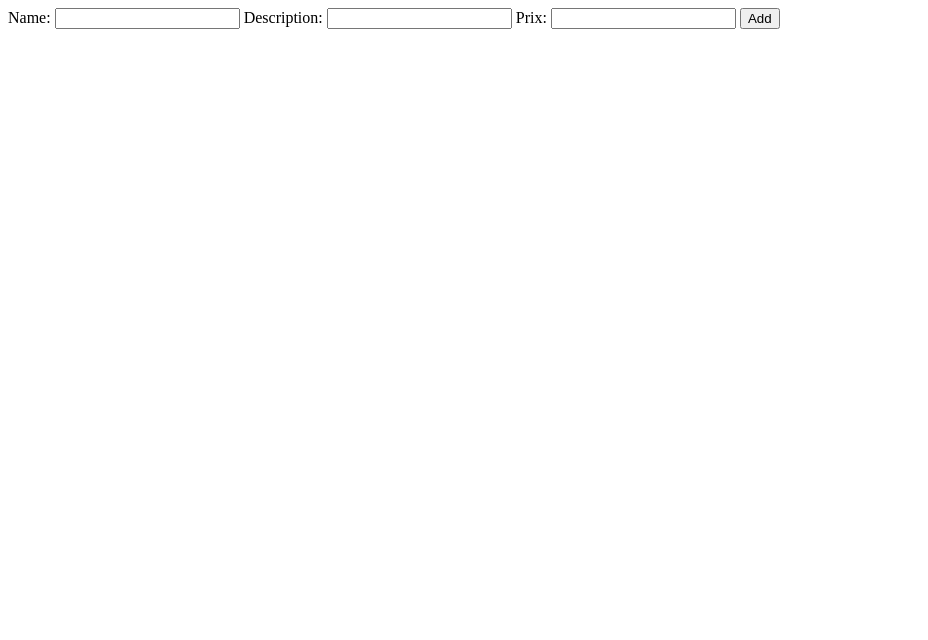
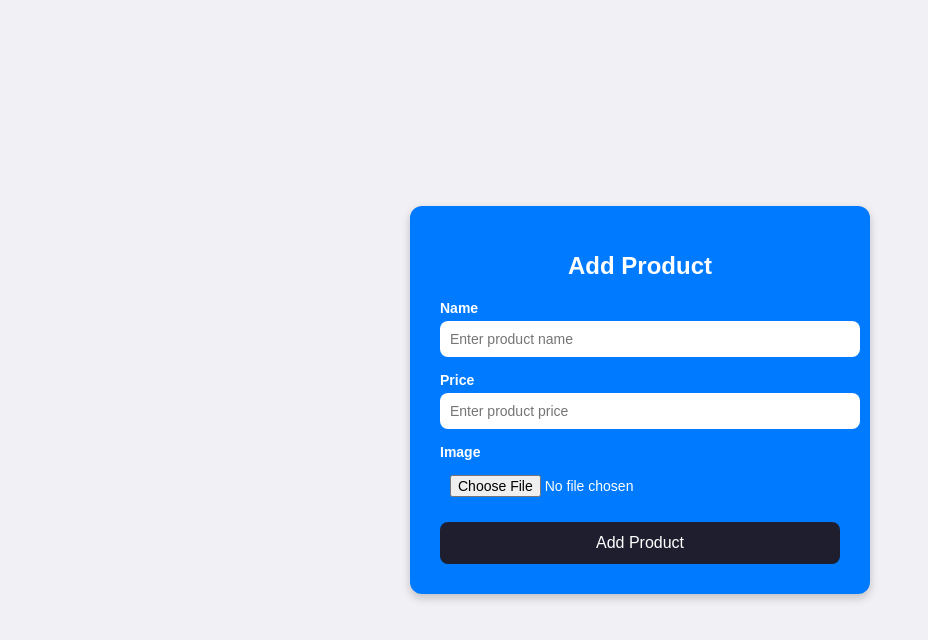
Before and after one commit to Realyassine/shopping_cart-js, a plain HTML site: page home/addProduct.html in a window 1280 px wide. Shown: the whole page, without its empty margins (0-928 px from the left). Drawn offline with Linux system fonts and the light colour scheme.

Commit message:
new update

```diff
--- a/home/addProduct.html
+++ b/home/addProduct.html
@@ -4,18 +4,82 @@
     <meta charset="UTF-8">
     <meta name="viewport" content="width=device-width, initial-scale=1.0">
     <title>Add Product</title>
+    <style>
+        body {
+            margin: 0;
+            padding: 0;
+            display: flex;
+            justify-content: center;
+            align-items: center;
+            min-height: 100vh;
+            background-color: #f0f0f5;
+            font-family: 'Arial', sans-serif;
+        }
+
+        .form-container {
+            background-color: #007bff;
+            color: white;
+            padding: 30px;
+            border-radius: 12px;
+            box-shadow: 0 4px 10px rgba(0, 0, 0, 0.2);
+            width: 90%;
+            max-width: 400px;
+        }
+
+        .form-container h1 {
+            margin-bottom: 20px;
+            font-size: 24px;
+            text-align: center;
+        }
+
+        .form-container label {
+            display: block;
+            font-size: 14px;
+            margin-bottom: 5px;
+            font-weight: bold;
+        }
+
+        .form-container input {
+            width: 100%;
+            padding: 10px;
+            margin-bottom: 15px;
+            border: none;
+            border-radius: 8px;
+            font-size: 14px;
+        }
+
+        .form-container button {
+            width: 100%;
+            padding: 12px;
+            background-color: #1e1e2f;
+            color: white;
+            border: none;
+            border-radius: 8px;
+            font-size: 16px;
+            cursor: pointer;
+            transition: background-color 0.3s ease;
+        }
+
+        .form-container button:hover {
+            background-color: #3f3f5c;
+        }
+    </style>
 </head>
 <body>
+    <div class="form-container">
+        <h1>Add Product</h1>
+        <form>
+            <label for="name">Name</label>
+            <input type="text" id="name" class="nameProd" placeholder="Enter product name">
 
-    <form action="">
-        <!-- image toooooo -->
-        <label>Name:</label>
-        <input type="text" class="nameProd">
-        <label>Description:</label>
-        <input type="text" class="descProd">
-        <label>Prix:</label>
-        <input type="text" class="prixProd">
-        <button type="submit" class="btnAddProd">Add</button>
-    </form>
+            <label for="price">Price</label>
+            <input type="text" id="price" class="prixProd" placeholder="Enter product price">
+
+            <label for="image">Image</label>
+            <input type="file" id="image" class="imageProd">
+
+            <button type="submit">Add Product</button>
+        </form>
+    </div>
 </body>
 </html>
--- a/home/app.js
+++ b/home/app.js
@@ -25,8 +25,7 @@ closeCart.addEventListener('click', () => {
                 newProduct.dataset.id = product.id;
                 newProduct.classList.add('item');
                 newProduct.innerHTML =
-                `<img src="${product.image}" alt="">
-                <h2>${product.name}</h2>
+                `<h2>${product.name}</h2>
                 <div class="price">$${product.price}</div>
                 <button class="addCart">Add To Cart</button>`;
                 listProductHTML.appendChild(newProduct);
--- a/style.css
+++ b/style.css
@@ -22,7 +22,7 @@ body {
   width: 100%;
   border-radius: 12px;
   padding: 20px 30px 120px;
-  background: #4070f4;
+  background: black;   /*#4070f4*/
   box-shadow: 0 5px 10px rgba(0, 0, 0, 0.1);
   overflow: hidden;
 }
@@ -130,7 +130,7 @@ form input[type="submit"] {
 }
 
 .form.login input[type="submit"] {
-  background: #4070f4;
+  background: black;   /*#4070f4*/
   color: #fff;
   border: none;
 }
```
Also changed, not shown: home/home.html (+3 -3 lines), home/productPage.js (+9 -4 lines), home/style.css (+23 -0 lines), 1 other file.
